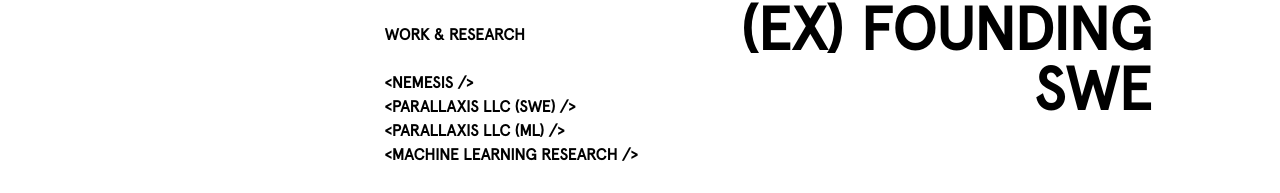
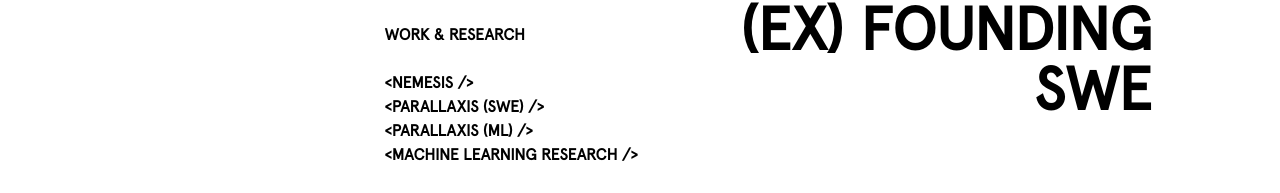
Before and after one commit to jchen42703/jchen42703.github.io, a React (Create React App) app in the folder v2/: page / in a window 1280 px wide. Shown: the part 236-429 px from the top of the page. Built offline with nearby package versions, Linux system fonts and the light colour scheme.

Commit message:
Shortened Parallaxis LLC to just Parallaxis for cleanliness

```diff
--- a/v2/src/home/Welcome.tsx
+++ b/v2/src/home/Welcome.tsx
@@ -27,11 +27,11 @@ function Welcome() {
 			href: "#nemesis",
 		},
 		{
-			title: "<Parallaxis LLC (SWE) />",
+			title: "<Parallaxis (SWE) />",
 			href: "#parallaxis-swe",
 		},
 		{
-			title: "<Parallaxis LLC (ML) />",
+			title: "<Parallaxis (ML) />",
 			href: "#parallaxis-ml",
 		},
 		{
```
